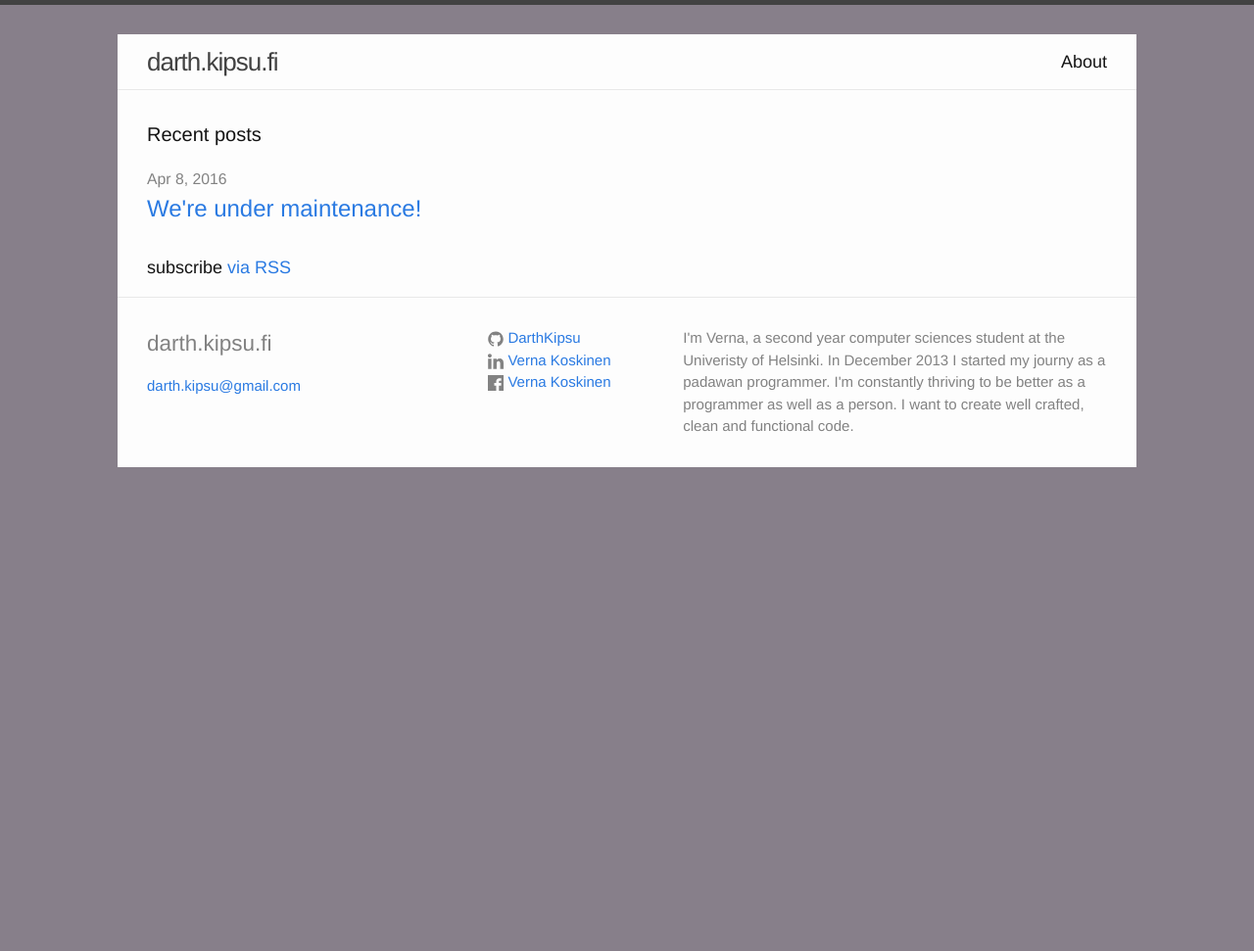
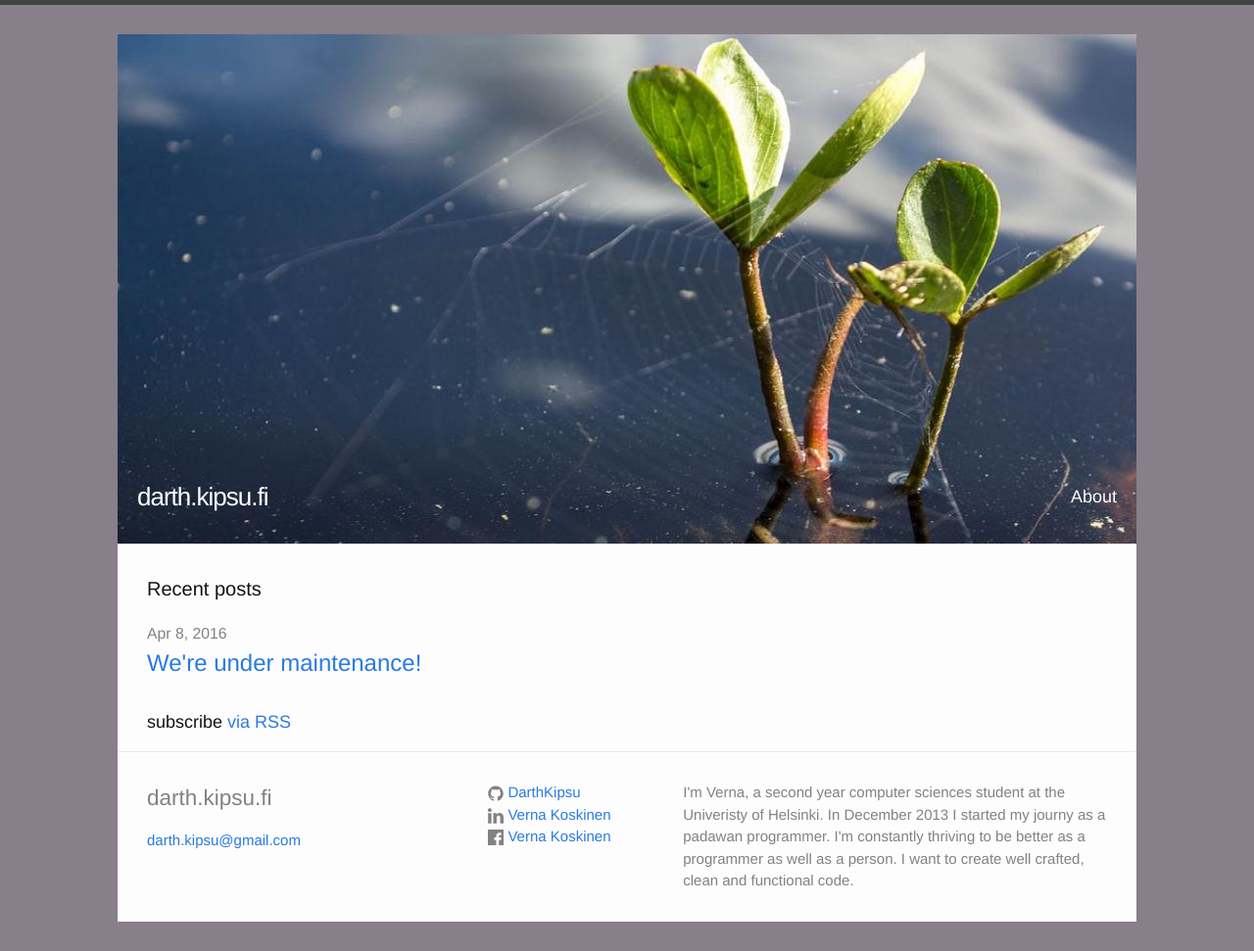
Before and after one commit to DarthKipsu/DarthKipsu.github.io, a Jekyll site: the page built from index.html, in a window 1280 px wide. Shown: the whole page at 98% size. Built offline with Jekyll 4.4.1, drawn with Linux system fonts in a browser that asks for light colours; before the commit the page ends 900 px from its top, so only the background shows below that.

Commit message:
add header image and related functionality

```diff
--- a/_includes/footer.html
+++ b/_includes/footer.html
@@ -24,5 +24,6 @@
     </div>
 
   </div>
+  <script type="text/javascript" src="/script/layout.js"></script>
 
 </footer>
--- a/_includes/header.html
+++ b/_includes/header.html
@@ -1,6 +1,10 @@
 <header class="site-header">
 
   <div class="wrapper header-content">
+
+    <img id="main-img" src="/images/{{ page.photo }}.jpg">
+
+    <div class="site-title-meta">
 
     <a class="site-title" href="{{ site.baseurl }}/">{{ site.title }}</a>
 
@@ -21,6 +25,7 @@
         {% endfor %}
       </div>
     </nav>
+    </div>
 
   </div>
 
--- a/_posts/2016-04-08-under-maintenance.markdown
+++ b/_posts/2016-04-08-under-maintenance.markdown
@@ -1,6 +1,7 @@
 ---
 layout: post
 title:  "We're under maintenance!"
+photo: main
 date:   2016-04-08 08:46:37 +0300
 ---
 
--- a/_sass/_layout.scss
+++ b/_sass/_layout.scss
@@ -12,6 +12,26 @@
   > .header-content {
     border-bottom: 1px solid $grey-color-light;
     background-color: $content-bg-color;
+    max-width: $content-width;
+    padding: 0;
+    position: relative;
+
+    > img {
+      margin-top: -450px;
+    }
+
+    > .site-title-meta {
+      position: absolute;
+      width: 100%;
+      bottom: 0;
+      left: 0;
+      padding: $small-spacing;
+      box-sizing: border-box;
+
+      a {
+        color: $content-bg-color;
+      }
+    }
   }
 }
 
--- a/index.html
+++ b/index.html
@@ -1,5 +1,6 @@
 ---
 layout: default
+photo: main
 ---
 
 <div class="home">
--- /dev/null
+++ b/script/layout.js
@@ -0,0 +1,9 @@
+
+function changeHeaderImgSize() {
+    var img = document.getElementById('main-img')
+    img.style.marginTop = '0'
+
+    window.scroll(0, 460)
+}
+
+changeHeaderImgSize()
```
Also changed, not shown: about.md (+1 -0 lines), images/main.jpg (added).
